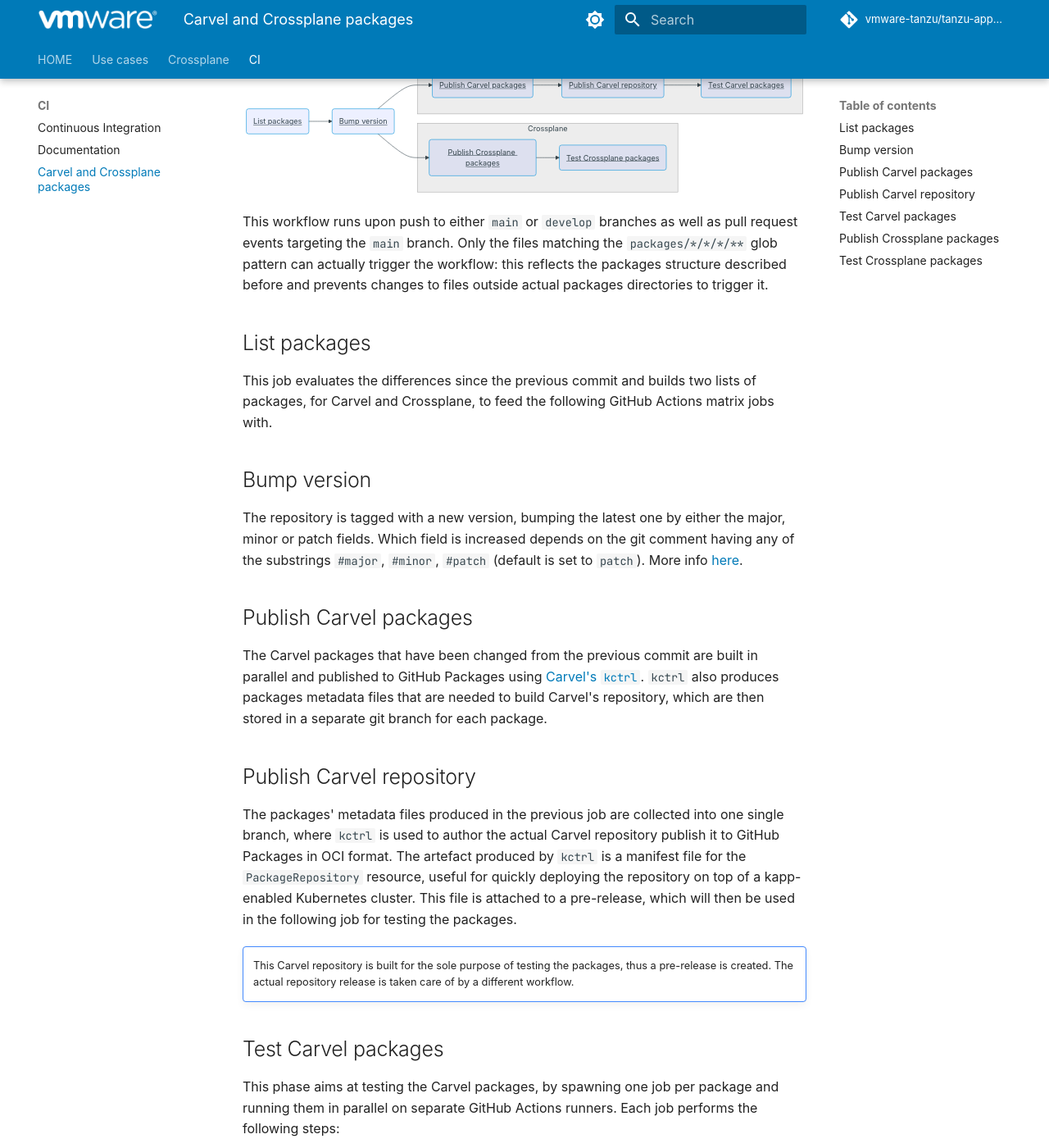
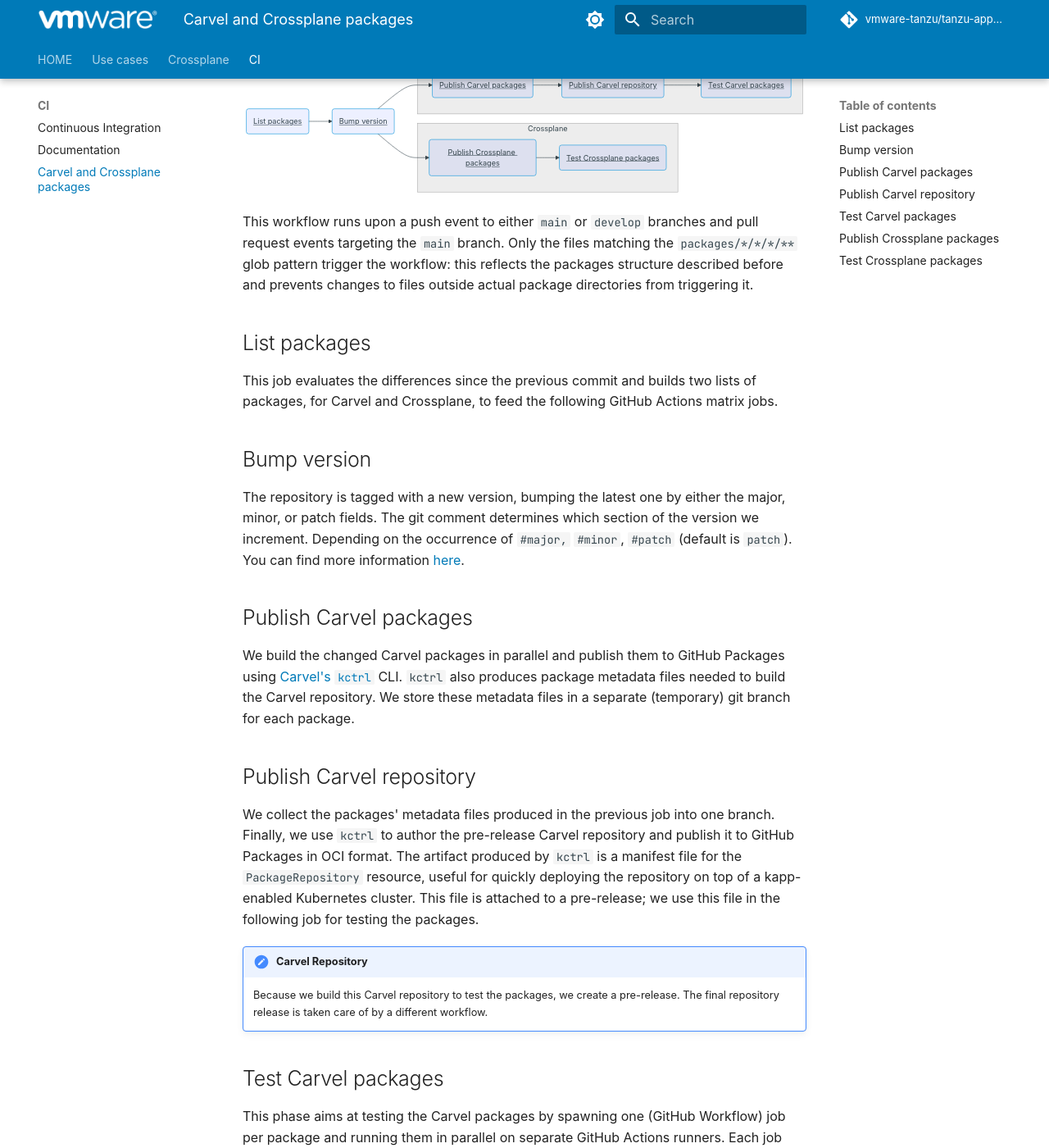
Before and after one commit to vmware-tanzu/tanzu-application-platform-reference-service-packages, an MkDocs documentation site: the page built from docs/ci/carvel-crossplane-packages.md, in a window 1280 px wide and 1400 px high, scrolled down 603 px. Shown: the whole window at 82% size. Built offline with MkDocs 1.6.1 and Material for MkDocs 9.7.7, drawn with Linux system fonts in a browser that asks for light colours; some web fonts are replaced; comment, search, counter and statistics services are not loaded; the version menu is left out; some of the changed text lies outside the part shown.

Commit message:
review workflow docs with grammarly

````diff
--- a/docs/ci/carvel-crossplane-packages.md
+++ b/docs/ci/carvel-crossplane-packages.md
@@ -2,7 +2,7 @@
 title: Carvel and Crossplane packages
 ---
 
-The code and configuration for the reference packages must be stored in the `packages` folder,
+We store the code and configuration for the reference packages in the `packages` folder,
 in a structure like the following:
 
 ```text
@@ -15,11 +15,11 @@
 ┆           ┆
 ```
 
-- `PROVIDER`: the provider the package is built for (i.e. `aws`, `azure`, `gcp`, `multicloud`).
-- `PACKAGING`: the packaging system used (currently it must be either `carvel` or `crossplane`).
+- `PROVIDER`:  the provider we build the package for (i.e., `aws`, `azure`, `gcp`, `multicloud`).
+- `PACKAGING`: the packaging system used (currently, it must be either `carvel` or `crossplane`).
 - `NAME`: the package name.
 
-Multiple packages can be built and tested in parallel via the `publish-packages.yml` workflow, which is represented in the following diagram.
+The following diagram shows that multiple packages can be built and tested in parallel via the `publish-packages.yml` workflow.
 
 ```mermaid
 graph LR
@@ -45,38 +45,38 @@
   click G "#test-crossplane-packages"
 ```
 
-This workflow runs upon push to either `main` or `develop` branches as well as pull request events targeting the `main` branch.
-Only the files matching the `packages/*/*/*/**` glob pattern can actually trigger the workflow: this reflects the packages structure described before
-and prevents changes to files outside actual packages directories to trigger it.
+This workflow runs upon a push event to either `main` or `develop` branches and pull request events targeting the `main` branch.
+Only the files matching the `packages/*/*/*/**` glob pattern trigger the workflow: this reflects the packages structure described before
+and prevents changes to files outside actual package directories from triggering it.
 
 ## List packages
 
-This job evaluates the differences since the previous commit and builds two lists of packages, for Carvel and Crossplane, to feed the following GitHub Actions matrix jobs with.
+This job evaluates the differences since the previous commit and builds two lists of packages, for Carvel and Crossplane, to feed the following GitHub Actions matrix jobs.
 
 ## Bump version
 
-The repository is tagged with a new version, bumping the latest one by either the major, minor or patch fields.
-Which field is increased depends on the git comment having any of the substrings `#major`, `#minor`, `#patch` (default is set to `patch`).
-More info [here](https://github.com/anothrNick/github-tag-action/tree/1.57.0).
+The repository is tagged with a new version, bumping the latest one by either the major, minor, or patch fields.
+The git comment determines which section of the version we increment. Depending on the occurrence of `#major,` `#minor`, `#patch` (default is  `patch`).
+You can find more information [here](https://github.com/anothrNick/github-tag-action/tree/1.57.0).
 
 ## Publish Carvel packages
 
-The Carvel packages that have been changed from the previous commit are built in parallel and published to GitHub Packages using [Carvel's `kctrl`](https://carvel.dev/kapp-controller/docs/v0.43.2/kctrl-package-authoring/).
-`kctrl` also produces packages metadata files that are needed to build Carvel's repository, which are then stored in a separate git branch for each package.
+We build the changed Carvel packages in parallel and publish them to GitHub Packages using [Carvel's `kctrl`](https://carvel.dev/kapp-controller/docs/v0.43.2/kctrl-package-authoring/) CLI.
+`kctrl` also produces package metadata files needed to build the Carvel repository. We store these metadata files in a separate (temporary) git branch for each package.
 
 ## Publish Carvel repository
 
-The packages' metadata files produced in the previous job are collected into one single branch, where `kctrl` is used to author the actual Carvel repository publish it to GitHub Packages in OCI format.
-The artefact produced by `kctrl` is a manifest file for the `PackageRepository` resource, useful for quickly deploying the repository on top of a kapp-enabled Kubernetes cluster.
-This file is attached to a pre-release, which will then be used in the following job for testing the packages.
+We collect the packages' metadata files produced in the previous job into one branch. Finally, we use `kctrl` to author the pre-release Carvel repository and publish it to GitHub Packages in OCI format.
+The artifact produced by `kctrl` is a manifest file for the `PackageRepository` resource, useful for quickly deploying the repository on top of a kapp-enabled Kubernetes cluster.
+This file is attached to a pre-release; we use this file in the following job for testing the packages.
 
-!!! note ""
-    This Carvel repository is built for the sole purpose of testing the packages, thus a pre-release is created.
-    The actual repository release is taken care of by a different workflow.
+!!! Note "Carvel Repository"
+    Because we build this Carvel repository to test the packages, we create a pre-release.
+    The final repository release is taken care of by a different workflow.
 
 ## Test Carvel packages
 
-This phase aims at testing the Carvel packages, by spawning one job per package and running them in parallel on separate GitHub Actions runners.
+This phase aims at testing the Carvel packages by spawning one (GitHub Workflow) job per package and running them in parallel on separate GitHub Actions runners.
 Each job performs the following steps:
 
 1. [install the Carvel suite](https://carvel.dev/#install)
@@ -84,43 +84,43 @@
 1. [install kapp-controller](https://carvel.dev/kapp-controller/docs/v0.43.2/install/)
 1. [install secretgen-controller](https://github.com/carvel-dev/secretgen-controller/blob/develop/docs/install.md)
 1. install the Carvel repository published in the previous job
-1. run a test script that adheres to a specific naming convention (`scripts/carvel-e2e-$PACKAGE_PROVIDER-$PACKAGE_NAME.sh`), in order to:
+1. run a test script that adheres to a specific naming convention (`scripts/carvel-e2e-$PACKAGE_PROVIDER-$PACKAGE_NAME.sh`), to:
 
-    1. install the cloud operator specific for the current package (i.e. [ACK](https://aws-controllers-k8s.github.io/community/docs/community/overview/), [ASO](https://azure.github.io/azure-service-operator/), ...)
+    1. install the cloud operator specific to the current package (i.e., [ACK](https://aws-controllers-k8s.github.io/community/docs/community/overview/), [ASO](https://azure.github.io/azure-service-operator/), ...)
     1. deploy the package with sample input data (need to consider also firewall rules to allow network traffic)
     1. deploy an application to consume the service provided via the package
-    1. ingest data to the application
+    1. ingest data into the application
     1. assert the ingested data
 
 1. clean up everything
 
 ## Publish Crossplane packages
 
-Crossplane packages are built leveraging `ytt`, for dealing with templating, and the `up` CLI from Upbound, for building the packages and pushing them to an OCI registry (GitHub Packages).
+We build Crossplane packages leveraging `ytt`, for dealing with templating, and the `up` CLI from Upbound, for building the packages and pushing them to an OCI registry (GitHub Packages).
 
 ## Test Crossplane packages
 
-The testing phase reflects what is done on Carvel's side, which means:
+The test phase is similar to Carvel's, which means:
 
 1. create a [kind cluster](https://kind.sigs.k8s.io/)
 1. install [Upbound's Universal Crossplane](https://github.com/upbound/universal-crossplane)
-1. run a test script that adheres to a specific naming convention (`scripts/crossplane-e2e-$PACKAGE_PROVIDER-$PACKAGE_NAME.sh`), in order to:
+1. run a test script that adheres to a specific naming convention (`scripts/crossplane-e2e-$PACKAGE_PROVIDER-$PACKAGE_NAME.sh`), to:
 
     1. install the Crossplane provider(s) needed by the package
     1. install the Crossplane package
-    1. create a claim in order to trigger the build of the actual managed resources
+    1. create a claim to trigger the build of the final managed resources
     1. deploy and test an application
 
 1. clean up everything
 
 !!! warning
     Testing Crossplane packages in standard GitHub Actions runners might be tricky:
-    in fact, standard runners are equipped with 2 vCPUs and 7 GB of RAM as of the time of writing (specs [here](https://docs.github.com/en/actions/using-github-hosted-runners/about-github-hosted-runners#supported-runners-and-hardware-resources))
-    which might not be enough for serving the amount of APIs that Crossplane and its providers can bring (especially the AWS one).
+    In fact, standard runners have two vCPUs and 7 GB of RAM at the time of writing (specs [here](https://docs.github.com/en/actions/using-github-hosted-runners/about-github-hosted-runners#supported-runners-and-hardware-resources)).
+    This is on the low side for [serving the number of APIs](https://blog.upbound.io/scaling-kubernetes-to-thousands-of-crds/) that Crossplane and its providers can bring (especially the AWS one).
     Unfortunately, this leads to race conditions that might make the workflows either fail or succeed at unpredictable stages.
 
     However, it is possible to use the very same scripts provided and test the packages on a larger Kubernetes cluster
     or make use of **paid** [GitHub-hosted large runners](https://docs.github.com/en/actions/using-github-hosted-runners/using-larger-runners).
     Although standard Linux runners are free for public repositories, larger ones are not.
-    You can take a look at the [per-minutes rates page](https://docs.github.com/en/billing/managing-billing-for-github-actions/about-billing-for-github-actions#per-minute-rates),
-    to get an overview about the price of the various instances.
+    However, you can look at the [per-minutes rates page](https://docs.github.com/en/billing/managing-billing-for-github-actions/about-billing-for-github-actions#per-minute-rates),
+    to get an overview of the price of the various instances.
````
Also changed, not shown: docs/ci/documentation.md (+7 -7 lines), docs/ci/index.md (+11 -11 lines).
